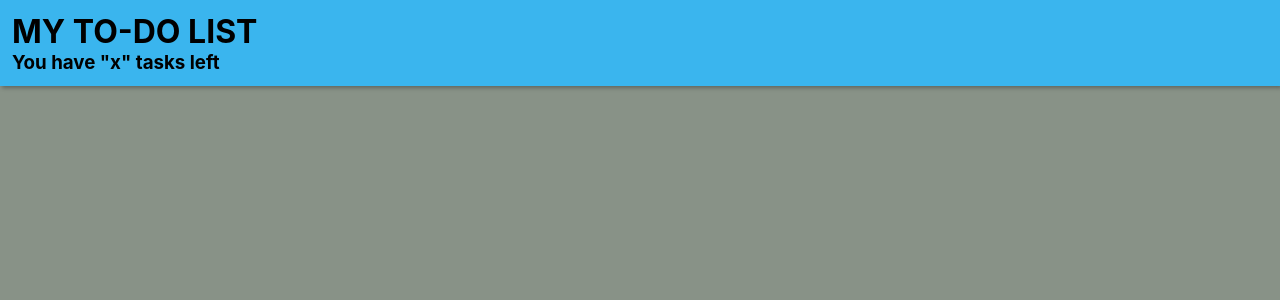
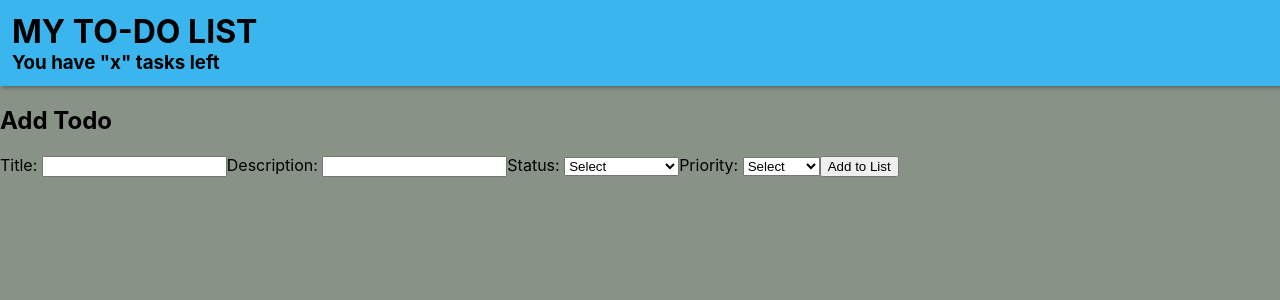
Before and after one commit to Rukorio-Vanessa/todo-app-frontend, a React (Create React App) app: page / in a window 1280 px wide. Shown: the top 300 px of the page. Built offline with nearby package versions, Linux system fonts and the light colour scheme.

Commit message:
created for layout

```diff
--- a/src/components/App.js
+++ b/src/components/App.js
@@ -1,10 +1,14 @@
 import '../App.css';
 import Heading from './Heading';
+import TodoForm from './TodoForm';
 
 function App() {
   return (
    <>
    <Heading/>
+   <main>
+    <TodoForm/>
+   </main>
    </>
   );
 }
--- a/src/components/TodoForm.js
+++ b/src/components/TodoForm.js
@@ -1,5 +1,40 @@
+import React from "react";
+
 function TodoForm(){
     return(
-        TodoForm
+        <div className="card">
+        <h2>Add Todo</h2>
+        <form >
+          <label >Title: </label>
+          <input
+            type="text"
+            id="title"
+          />
+          <label>Description: </label>
+          <input
+            type="text"
+            id="image"
+          />
+          <label>Status: </label>
+          <select className="form-select">
+               <option>Select</option>
+               <option value={0}>CREATED</option>
+               <option value={1}>IN PROGRESS</option>
+               <option value={2}>COMPLETED</option>
+               <option value={3}>CANCELLED</option>
+          </select>
+          <label>Priority: </label>
+          <select className="form-select"htmlFor="description" >
+               <option>Select</option>
+               <option value={0}>LOW</option>
+               <option value={1}>MEDIUM</option>
+               <option value={2}>HIGH</option>
+          </select>
+
+          <button type="submit">Add to List</button>
+        </form>
+      </div>
     )
 }
+
+export default TodoForm;
```
